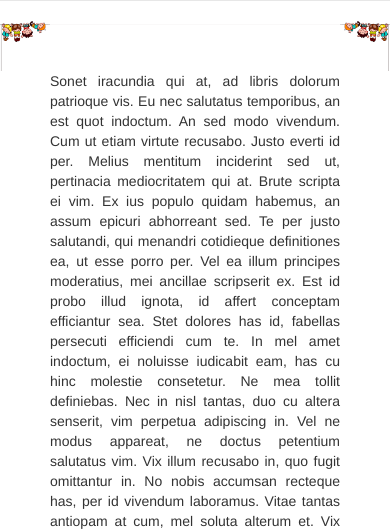
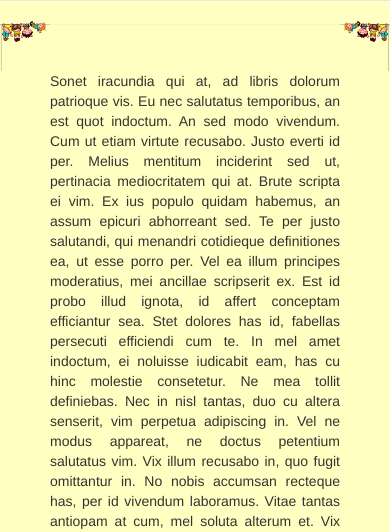
Before and after one commit to vamigu/escuelita, a plain HTML site: page index.html in a window 390 px wide. Shown: the part 312-844 px from the top of the page. Drawn offline with nearby package versions, Linux system fonts and the light colour scheme; a web font is replaced by a local one.

```diff
--- a/style.css
+++ b/style.css
@@ -3,7 +3,7 @@ a* {
 }
 
 body {
-    //background-color: #FFFFC2;
+    background-color: #FFFFC2;
 }
 
 /**Header**/
```
